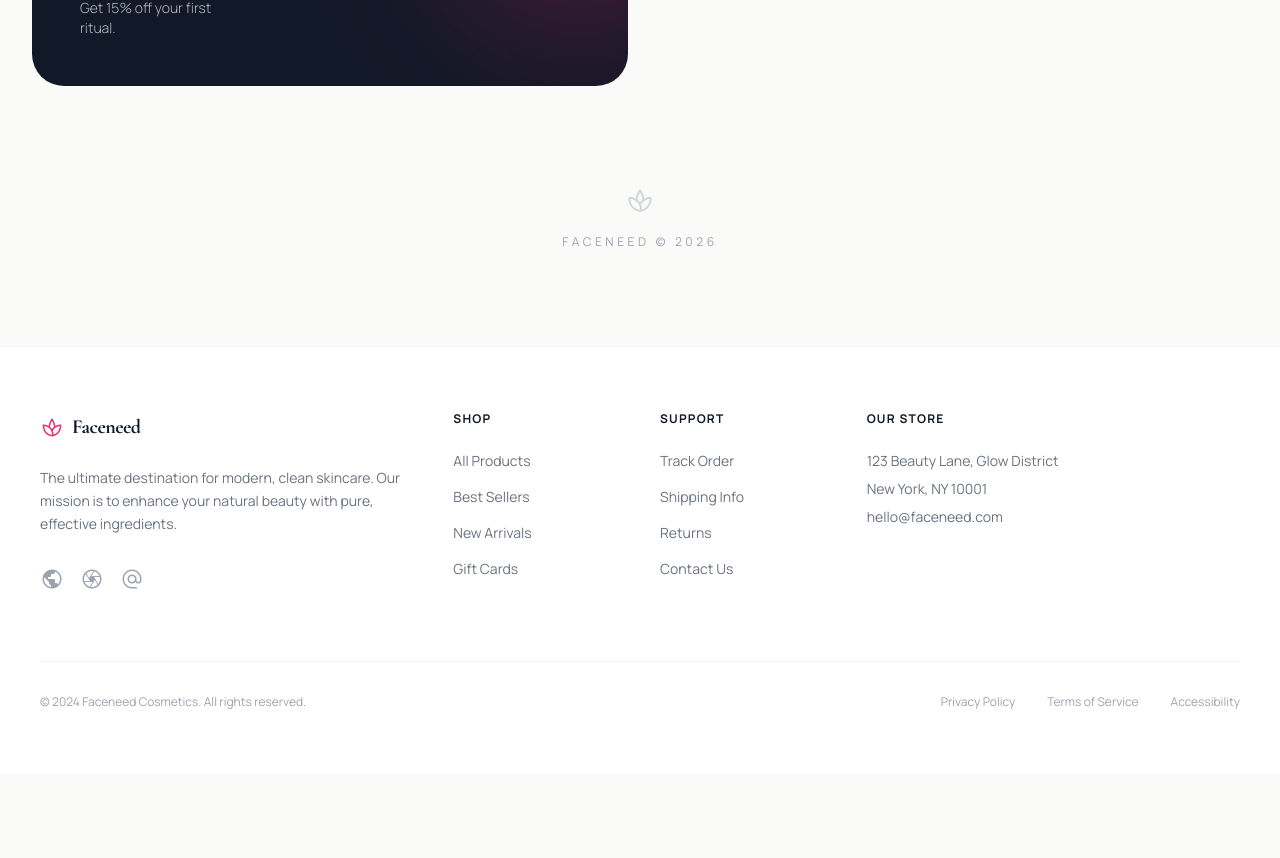
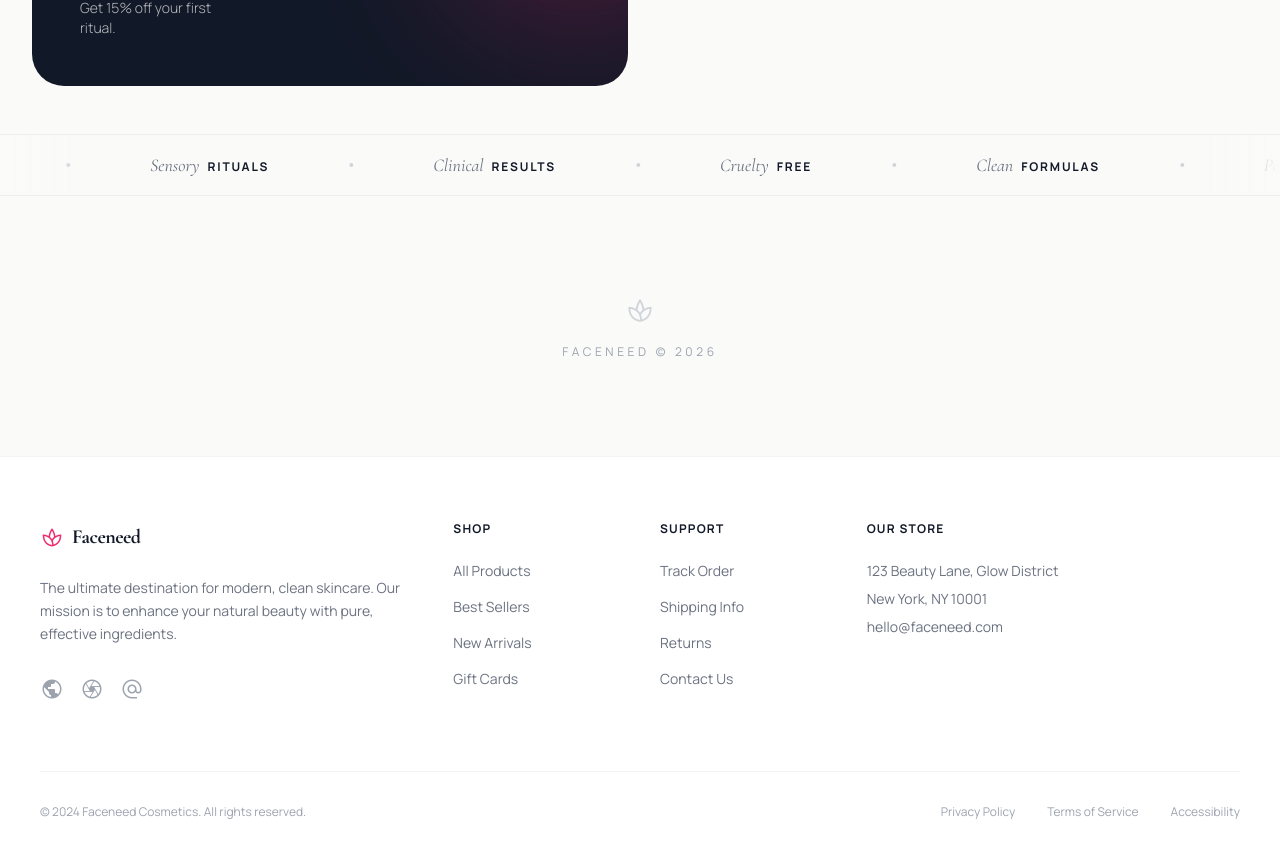
Before and after one commit to PierreBond/faceneed-, a React (Vite) app: page / in a window 1280 px wide. Shown: the part 1638-2496 px from the top of the page. Before the commit the page ends 2412 px from the top, so only its background shows below. Built offline with nearby package versions, Linux system fonts and the light colour scheme.

Commit message:
feat: Add marquee banner to homepage
Introduce an animated marquee banner to the homepage to display key brand messaging. The banner features scrolling text that pauses on hover for improved readability. Includes new CSS animations and a dedicated section in the HomePage component.

```diff
--- a/index.html
+++ b/index.html
@@ -52,6 +52,18 @@
         }
         .animate-float {
             animation: float 8s ease-in-out infinite;
+        }
+
+        /* Marquee Animation */
+        @keyframes marquee {
+            0% { transform: translateX(0%); }
+            100% { transform: translateX(-50%); }
+        }
+        .animate-marquee {
+            animation: marquee 40s linear infinite;
+        }
+        .hover-pause:hover .animate-marquee {
+            animation-play-state: paused;
         }
 
         /* Micro-interactions */
--- a/pages/HomePage.tsx
+++ b/pages/HomePage.tsx
@@ -14,6 +14,15 @@ const HomePage: React.FC<HomePageProps> = ({ onNavigate, onProductClick, product
   // Select specific assets for the bento grid
   const heroProduct = products.find(p => p.id === 's2') || products[1];
   const bestSellers = products.filter(p => p.isBestSeller).slice(0, 2);
+
+  const marqueeItems = [
+    { serif: "Clean", sans: "Formulas" },
+    { serif: "Potent", sans: "Actives" },
+    { serif: "Sustainable", sans: "Luxury" },
+    { serif: "Sensory", sans: "Rituals" },
+    { serif: "Clinical", sans: "Results" },
+    { serif: "Cruelty", sans: "Free" }
+  ];
 
   return (
     <div className="pt-24 pb-12 px-4 md:px-8 max-w-[1600px] mx-auto space-y-8 md:space-y-12">
@@ -211,6 +220,28 @@ const HomePage: React.FC<HomePageProps> = ({ onNavigate, onProductClick, product
 
       </section>
 
+      {/* SECTION 1.5: Minimalist Infinite Marquee */}
+      <div className="relative border-y border-gray-900/5 dark:border-white/5 bg-transparent py-4 -mx-4 md:-mx-8 overflow-hidden hover-pause z-20">
+          <div className="absolute inset-y-0 left-0 w-20 bg-gradient-to-r from-[#FAFAF9] dark:from-[#121212] to-transparent z-10 pointer-events-none"></div>
+          <div className="absolute inset-y-0 right-0 w-20 bg-gradient-to-l from-[#FAFAF9] dark:from-[#121212] to-transparent z-10 pointer-events-none"></div>
+
+          <div className="flex w-max animate-marquee">
+              {[...Array(6)].map((_, i) => (
+                  <div key={i} className="flex items-center shrink-0">
+                      {[...marqueeItems].map((item, j) => (
+                          <div key={j} className="flex items-center px-6 md:px-10">
+                              <div className="flex items-baseline gap-2 text-gray-900 dark:text-white">
+                                  <span className="font-serif italic text-lg text-gray-500 dark:text-gray-400">{item.serif}</span>
+                                  <span className="font-display font-bold uppercase tracking-[0.15em] text-xs">{item.sans}</span>
+                              </div>
+                              <span className="ml-12 md:ml-20 w-1 h-1 rounded-full bg-gray-300 dark:bg-gray-700"></span>
+                          </div>
+                      ))}
+                  </div>
+              ))}
+          </div>
+      </div>
+
       {/* Footer Minimalist Note */}
       <div className="text-center py-12">
           <span className="material-symbols-outlined text-gray-300 dark:text-gray-700 text-3xl mb-4">spa</span>
```
